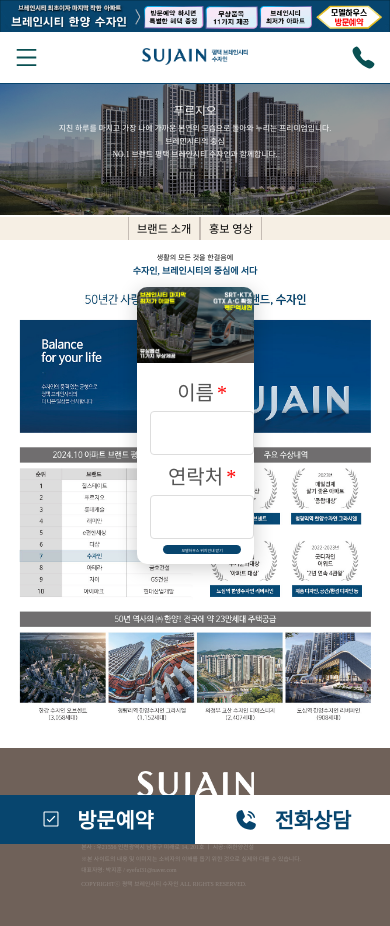
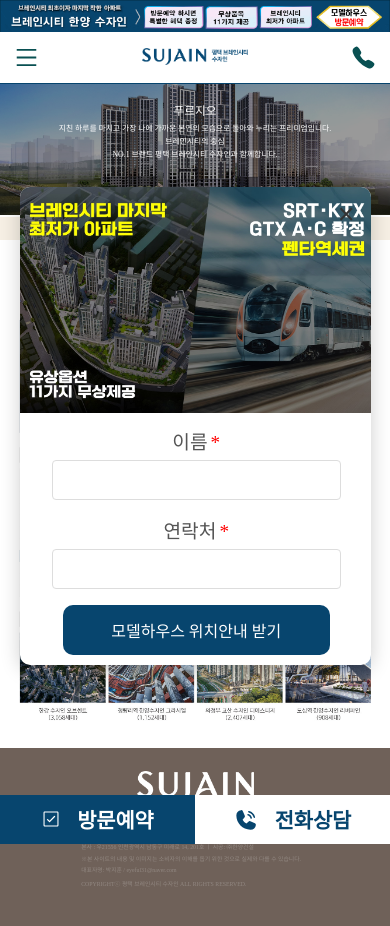
Before and after one commit to parkjihun22/jeju-wepark, a React (Create React App) app: page /Brand/intro in a window 390 px wide. Both pictures are taken after a click on the link "방문예약". Shown: the top 926 px of the page. Built offline with nearby package versions, Linux system fonts and the light colour scheme; a web font is replaced by a local one.

Commit message:
feat : 모바일 모듈스타일 추가

```diff
--- a/src/components/InterestPopup/InterestPopup.module.scss
+++ b/src/components/InterestPopup/InterestPopup.module.scss
@@ -14,7 +14,7 @@
 .popupContainer {
   background: #fff;
   width: 60%;
-    max-width: 30vw;
+  max-width: 30%;
   border-radius: 10px;
   overflow: hidden;
   box-shadow: 0 4px 20px rgba(0, 0, 0, 0.2);
@@ -123,3 +123,35 @@
     }
   }
 }
+
+/* 모바일 전용 미디어 쿼리 */
+@media screen and (max-width: 768px) {
+  .popupContainer {
+    width: 90%;
+    max-width: 90%;
+  }
+  .headerImage {
+    height: 50%; // 모바일 환경에 맞게 이미지 높이 조정
+  }
+  .formContainer {
+    h2 {
+      font-size: 1.8rem;
+    }
+    .formGroup {
+      margin-bottom: 1rem;
+      label {
+        font-size: 1.2rem;
+      }
+      input {
+        width: 80%;
+        font-size: 1rem;
+        padding: 10px;
+      }
+    }
+    .submitBtn {
+      width: 80%;
+      font-size: 1rem;
+      padding: 0.8rem;
+    }
+  }
+}
```
Lines whose indentation alone changed are shown as unchanged.
